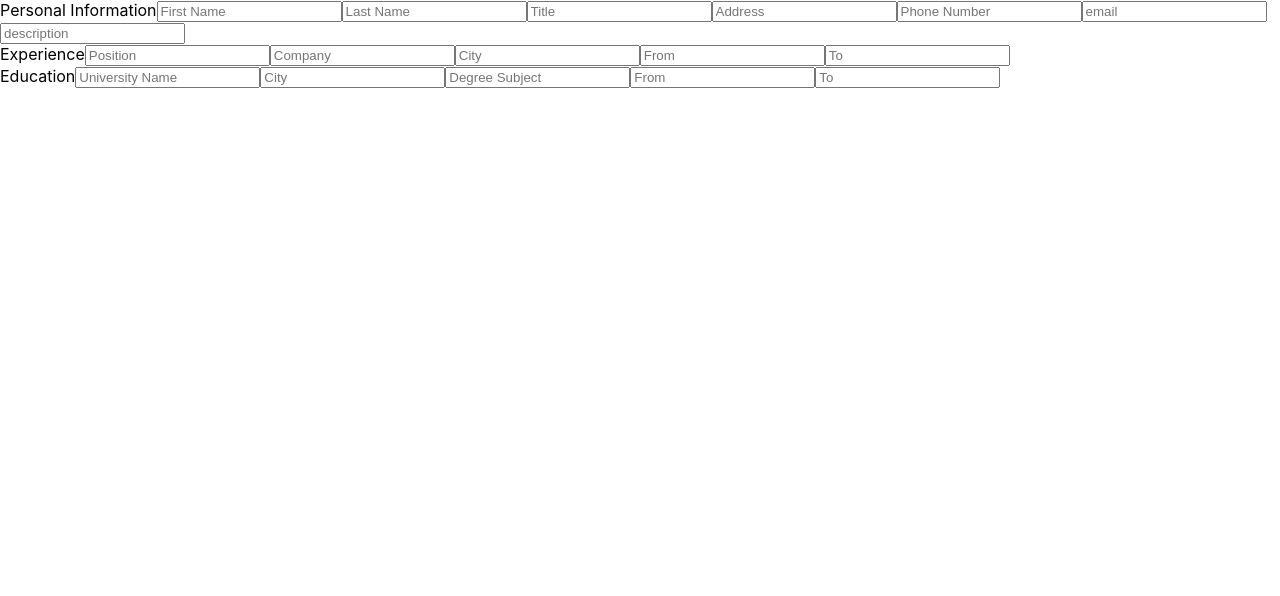
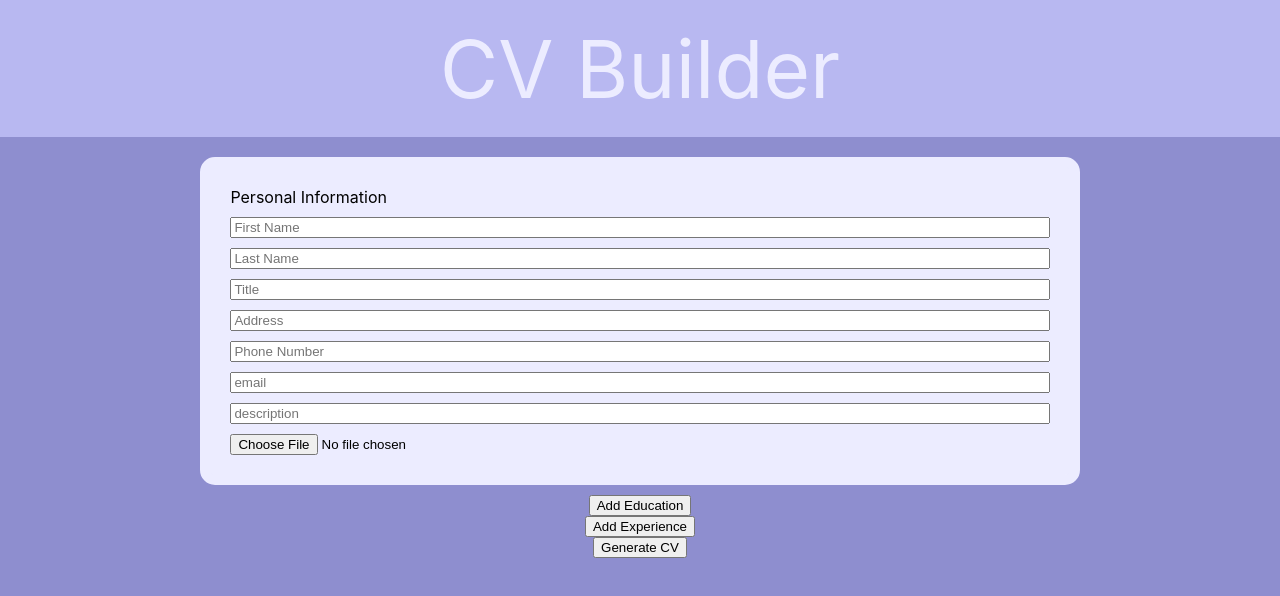
Before and after one commit to zakia98/cv-builder, a React (Create React App) app: page / in a window 1280 px wide. Shown: the top 596 px of the page. Built offline with nearby package versions, Linux system fonts and the light colour scheme.

Commit message:
Enabled state to be lifted up to the App level, allowing for the creation of overview module.

```diff
--- a/package.json
+++ b/package.json
@@ -9,6 +9,7 @@
     "react": "^17.0.2",
     "react-dom": "^17.0.2",
     "react-scripts": "5.0.0",
+    "uniqid": "^5.4.0",
     "web-vitals": "^2.1.4"
   },
   "scripts": {
--- a/src/App.css
+++ b/src/App.css
@@ -36,3 +36,22 @@
     transform: rotate(360deg);
   }
 }
+
+.appHeader {
+  color:rgb(236, 236, 255);
+  background-color: rgb(184, 184, 241);
+  padding:20px;
+  font-size:80px;
+  text-align: center;
+  width:100%;
+}
+
+.form {
+  width:50%;
+}
+
+.app {
+  display:flex;
+  flex-direction:column;
+  align-items: center;
+}
--- a/src/App.js
+++ b/src/App.js
@@ -5,12 +5,77 @@ import InfoEntry from './components/InfoEntry';
 class App extends Component {
   constructor() {
     super()
+    this.state = {
+      personal:{},
+      experience: {},
+      education: {}
+    }
+    this.submitData = this.submitData.bind(this)
+    this.handleChange = this.handleChange.bind(this)
+  }
+
+  handleChange(e) {
+    e.preventDefault()
+    const value = e.target.value
+    const details = {
+      owner:e.target.parentElement.getAttribute('owner'),
+      key:e.target.parentElement.getAttribute('index')
+    };
+    let newState
+    switch(details.owner) {
+      case 'personal':
+        newState = Object.assign({}, this.state)
+        newState.personal[e.target.name] = value
+        this.setState({
+          personal:newState.personal,
+          experience:newState.experience,
+          education:newState.education
+        })
+        break
+      case 'experience':
+        newState = Object.assign({}, this.state)
+        if (newState.experience[details.key]) {
+          newState.experience[details.key][e.target.name] = value
+        }
+        else {
+          newState.experience[details.key] = {[e.target.name]:value}
+        }
+        this.setState({
+          personal:newState.personal,
+          experience:newState.experience,
+          education:newState.education
+        })
+        break
+      case 'education':
+        newState = Object.assign({}, this.state)
+        if (newState.education[details.key]) {
+          newState.education[details.key][e.target.name] = value
+        }
+        else {
+          newState.education[details.key] = {[e.target.name]:value}
+        }
+        this.setState({
+          personal:newState.personal,
+          experience:newState.experience,
+          education:newState.education
+        })
+        break
+    }
+    console.log(this.state)
+
+  }
+
+  submitData() {
+    console.log(this)
   }
 
   render() {
+
+    const infoEntry = <InfoEntry className='form' submitData={this.submitData} handleChange={this.handleChange}/>
     return(
-      <div>
-        <InfoEntry/>
+      <div className="app">
+        <header className='appHeader'>CV Builder</header>
+        {infoEntry}
       </div>
     )
   }
--- /dev/null
+++ b/src/components/Forms/EducationForm.js
@@ -0,0 +1,44 @@
+import React, { Component } from 'react';
+
+class EducationForm extends Component {
+    constructor() {
+        super()
+        this.handleChange = this.handleChange.bind(this)
+        this.state = {
+            universityName:'',
+            city:'',
+            degreeSubject:'',
+            from:'',
+            to:''
+        }
+
+        this.handleChange = this.handleChange.bind(this);
+    }
+
+    handleChange(e) {
+        e.preventDefault()
+        const value = e.target.value
+        this.setState({
+            [e.target.name]:value
+        })
+        console.log(this.state)
+    }
+
+
+    render() {
+        return(
+            <div className='formSection' owner='education' index={this.props.index}>
+                <label>Education</label>
+                <input type='text' name='universityName' placeholder='University Name'  onChange={this.props.handleChange}></input>
+                <input type='text' name='city' placeholder='City' onChange={this.props.handleChange} ></input>
+                <input type='text' name='degreeSubject' placeholder='Degree Subject' onChange={this.props.handleChange} ></input>
+                <input type='text' name='from' placeholder='From' onChange={this.props.handleChange} ></input>
+                <input type='text' name='to'placeholder='To' onChange={this.props.handleChange} ></input>
+                <button onClick={this.props.addEducationBtn} >Add a section</button>
+                <button name={this.props.name} index={this.props.index} onClick={this.props.deleteSection} >Delete</button>
+            </div>
+        )
+    }
+}
+
+export default EducationForm
--- /dev/null
+++ b/src/components/Forms/ExperienceForm.js
@@ -0,0 +1,35 @@
+import React, { Component } from 'react';
+
+class ExperienceForm extends Component {
+    constructor(props) {
+        super(props)
+        this.state = {
+            position:'',
+            company:'',
+            city:'',
+            from:'',
+            to:''
+        }
+
+
+    }
+
+
+
+    render() {
+        return(
+            <div className='formSection' owner='experience' index={this.props.index}>
+                <label>Experience</label>
+                <input type='text' name='position' placeholder='Position'   onChange={this.props.handleChange}></input>
+                <input type='text' name='company' placeholder='Company'  onChange={this.props.handleChange}></input>
+                <input type='text' name='city' placeholder='City'  onChange={this.props.handleChange}></input>
+                <input type='text' name='from' placeholder='From'  onChange={this.props.handleChange}></input>
+                <input type='text' name='to' placeholder='To'  onChange={this.props.handleChange}></input>
+                <button onClick={this.props.addExperienceBtn}  onChange={this.props.handleChange}>Add</button>
+                <button onClick={this.props.deleteSection}  name={this.props.name} index={this.props.index}>Delete</button>
+            </div>
+        )
+    }
+}
+
+export default ExperienceForm
--- /dev/null
+++ b/src/components/Forms/PersonalInfoForm.js
@@ -0,0 +1,47 @@
+import React, { Component } from 'react';
+
+class PersonalInfoForm extends Component {
+    constructor() {
+        super()
+        this.state = {
+            firstName: '',
+            lastName:'',
+            title:'',
+            address:'',
+            phoneNumber:'',
+            email:'',
+            description:''
+        }
+
+        this.handleChange = this.handleChange.bind(this);
+    }
+
+    handleChange(e) {
+        e.preventDefault()
+        const value = e.target.value
+        this.setState({
+            [e.target.name]:value
+        })
+        console.log(this.state)
+    }
+
+    render() {
+
+        const index = null
+        return(
+            <div className='formSection' owner='personal' index={index}>
+                <label>Personal Information</label>
+                <input type='text' name='firstName' placeholder='First Name' onChange={this.props.handleChange} ></input>
+                <input type='text' name='lastName' placeholder='Last Name' onChange={this.props.handleChange} ></input>
+                <input type='text' name='title' placeholder='Title' onChange={this.props.handleChange} ></input>
+                <input type='text' name='address' placeholder='Address' onChange={this.props.handleChange} ></input>
+                <input type='text' name='phoneNumber' placeholder='Phone Number' onChange={this.props.handleChange} ></input>
+                <input type='text' name='email' placeholder='email' onChange={this.props.handleChange} ></input>
+                <input type='text' name='description' placeholder='description' onChange={this.props.handleChange} ></input>
+                <input type='file' name='firstName' accept="image/png, image/jpeg" ></input>
+            </div >
+        )
+    }
+}
+
+export default PersonalInfoForm
--- /dev/null
+++ b/src/components/InfoEntry.css
@@ -0,0 +1,22 @@
+.infoForm {
+    display:flex;
+    flex-direction: column;
+    align-items: center;
+    width:80%;
+
+    margin:20px;
+}
+
+
+.formSection {
+    display:flex;
+    flex-direction: column;
+    justify-content: center;
+    width:80%;
+    padding:20px;
+    border:10px solid rgb(236, 236, 255);;
+    border-radius:15px;
+    background-color: rgb(236, 236, 255) ;
+    margin-bottom:10px;
+    gap:10px;
+}
--- a/src/components/InfoEntry.js
+++ b/src/components/InfoEntry.js
@@ -1,42 +1,86 @@
 import React, { Component } from 'react';
+import './InfoEntry.css'
+import PersonalInfoForm from './Forms/PersonalInfoForm';
+import ExperienceForm from './Forms/ExperienceForm';
+import EducationForm from './Forms/EducationForm';
+import uniqid from 'uniqid'
+
 
 class InfoEntry extends Component {
     constructor(props) {
         super()
+        this.state = {
+            educationChildren:[
 
+            ],
+            experienceChildren:[
+
+            ]
+        }
+        this.addExperienceSection = this.addExperienceSection.bind(this)
+        this.addEducationSection = this.addEducationSection.bind(this)
+        this.handleSubmit = this.handleSubmit.bind(this)
+        this.deleteSection = this.deleteSection.bind(this)
+        this.uniqid = uniqid
+        this.educationChildren = []
 
     }
 
+    addExperienceSection(e) {
+        e.preventDefault()
+        const uniqid = this.uniqid()
+        const newArray = this.state.experienceChildren.concat(<ExperienceForm name='experienceChildren' key={uniqid} index={uniqid} addExperienceBtn={this.addExperienceSection}
+        deleteSection={this.deleteSection} handleChange={this.props.handleChange}></ExperienceForm>)
+        this.setState(
+            {
+                experienceChildren:newArray
+            }
+        )
+    }
+
+    addEducationSection(e) {
+        e.preventDefault()
+        const uniqid = this.uniqid()
+        const newArray = this.state.educationChildren.concat(<EducationForm name='educationChildren' key={uniqid} index={uniqid} addEducationBtn={this.addEducationSection}
+        deleteSection={this.deleteSection} handleChange={this.props.handleChange}></EducationForm>)
+        this.setState(
+            {
+                educationChildren:newArray
+            }
+        )
+    }
+
+    deleteSection(e) {
+        console.log(e.target)
+        const targetArray = e.target.getAttribute('name')
+        const targetIndex = e.target.getAttribute('index')
+        console.log(targetIndex)
+        const oldArray = this.state[targetArray].slice()
+        console.log(typeof oldArray[0].props.index)
+        const newArray = oldArray.filter(elem => elem.props.index !== targetIndex)
+        console.log(newArray)
+        this.setState({
+                [targetArray]:newArray
+        })
+    }
+
+    handleSubmit(e) {
+        e.preventDefault()
+    }
+
+
+
     render() {
+
         return (
-            <div>
-                <form>
-                    <label>Personal Information</label>
-                    <input type='text' placeholder='First Name'></input>
-                    <input type='text' placeholder='Last Name'></input>
-                    <input type='text' placeholder='Title'></input>
-                    <input type='text' placeholder='Address'></input>
-                    <input type='text' placeholder='Phone Number'></input>
-                    <input type='text' placeholder='email'></input>
-                    <input type='text' placeholder='description'></input>
-                </form>
-                <form>
-                    <label>Experience</label>
-                    <input type='text' placeholder='Position'></input>
-                    <input type='text' placeholder='Company'></input>
-                    <input type='text' placeholder='City'></input>
-                    <input type='text' placeholder='From'></input>
-                    <input type='text' placeholder='To'></input>
-                </form>
-                <form>
-                    <label>Education</label>
-                    <input type='text' placeholder='University Name'></input>
-                    <input type='text' placeholder='City'></input>
-                    <input type='text' placeholder='Degree Subject'></input>
-                    <input type='text' placeholder='From'></input>
-                    <input type='text' placeholder='To'></input>
-                </form>
-            </div>
+            <form onSubmit={this.handleSubmit} className="infoForm">
+                <PersonalInfoForm handleChange={this.props.handleChange}/>
+                {this.state.experienceChildren}
+                {this.state.educationChildren}
+                <button onClick={this.addEducationSection}>Add Education</button>
+                <button onClick={this.addExperienceSection}>Add Experience</button>
+                <button onClick={this.props.submitData}>Generate CV</button>
+            </form>
         )
     }
 }
--- a/src/index.css
+++ b/src/index.css
@@ -5,6 +5,7 @@ body {
     sans-serif;
   -webkit-font-smoothing: antialiased;
   -moz-osx-font-smoothing: grayscale;
+  background-color:rgb(142, 142, 207)
 }
 
 code {
```
Also changed, not shown: 1 other file (tests, documents, lock files or other folders).
